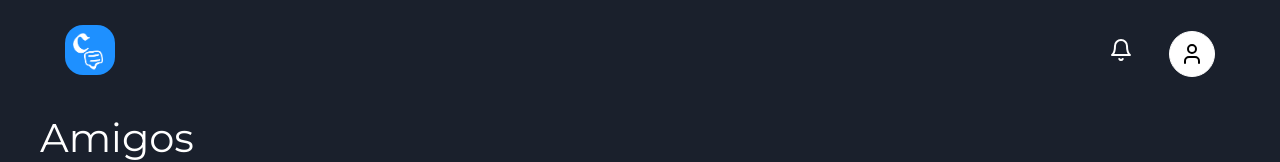
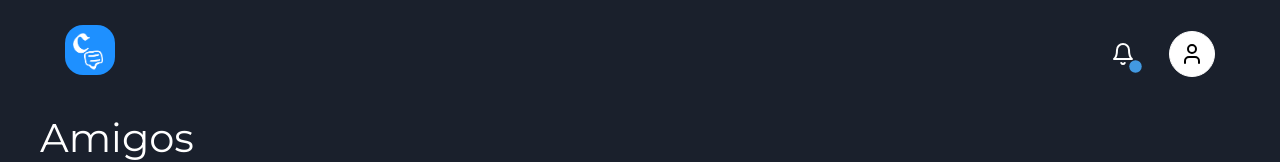
Before and after one commit to Kaua2123/chathub-client, a React (Vite) app: page /friends in a window 1280 px wide. Shown: the top 162 px of the page. Built offline with nearby package versions, Linux system fonts and the light colour scheme.

Commit message:
feat: Realiza ajustes no aparecimento da bolinha azul de notificações

```diff
--- a/src/components/ModalNotifications/ModalNotifications.tsx
+++ b/src/components/ModalNotifications/ModalNotifications.tsx
@@ -9,21 +9,15 @@ import {
   DivNotifications,
 } from './styled';
 
-import { useState } from 'react';
-
 export type ModalNotificationsProps = {
   setIsSeeingNotification: React.Dispatch<React.SetStateAction<boolean>>;
-  setHasNotifications: React.Dispatch<React.SetStateAction<boolean>>;
+  notifications: number[];
 };
 
 function ModalNotifications({
   setIsSeeingNotification,
-  setHasNotifications,
+  notifications,
 }: ModalNotificationsProps) {
-  const [notifications] = useState([1, 2, 3, 4]);
-
-  notifications ? setHasNotifications(true) : setHasNotifications(false);
-
   return (
     <div>
       <Modal>
--- a/src/components/Navbar/Navbar.tsx
+++ b/src/components/Navbar/Navbar.tsx
@@ -8,22 +8,32 @@ import {
   UserDiv,
 } from './styled';
 
+import { User } from 'lucide-react';
+import { useEffect, useState } from 'react';
+import { Link } from 'react-router-dom';
+
+import ModalNotifications from '../ModalNotifications/ModalNotifications';
 import chathub from '../../assets/chathub.png';
-import { User } from 'lucide-react';
-import { useState } from 'react';
-import ModalNotifications from '../ModalNotifications/ModalNotifications';
-import { Link } from 'react-router-dom';
 
 function Navbar() {
   const [isSeeingNotification, setIsSeeingNotification] = useState(false);
   const [isLoggedIn] = useState(true); // SIMULAR QUE ESTÁ LOGADO ( POR ENQUANTO )
-  const [hasNotifications, setHasNotificatiosns] = useState(false);
+  const [notifications] = useState([1, 2, 3, 4]);
+  const [hasNotifications, setHasNotifications] = useState(false);
+
+  useEffect(() => {
+    function checkNotifications() {
+      if (notifications.length > 0) setHasNotifications(true);
+    }
+
+    checkNotifications();
+  });
 
   return (
     <div>
       {isSeeingNotification && (
         <ModalNotifications
-          setHasNotifications={setHasNotificatiosns}
+          notifications={notifications}
           setIsSeeingNotification={setIsSeeingNotification}
         />
       )}
--- a/src/components/Navbar/styled.ts
+++ b/src/components/Navbar/styled.ts
@@ -36,7 +36,8 @@ export const UserDiv = styled.div`
 
 export const DivNotification = styled.div`
   position: relative;
-  padding: 0.2rem;
+  display: flex;
+  align-items: center;
 `;
 
 export const A = styled.a`
```
